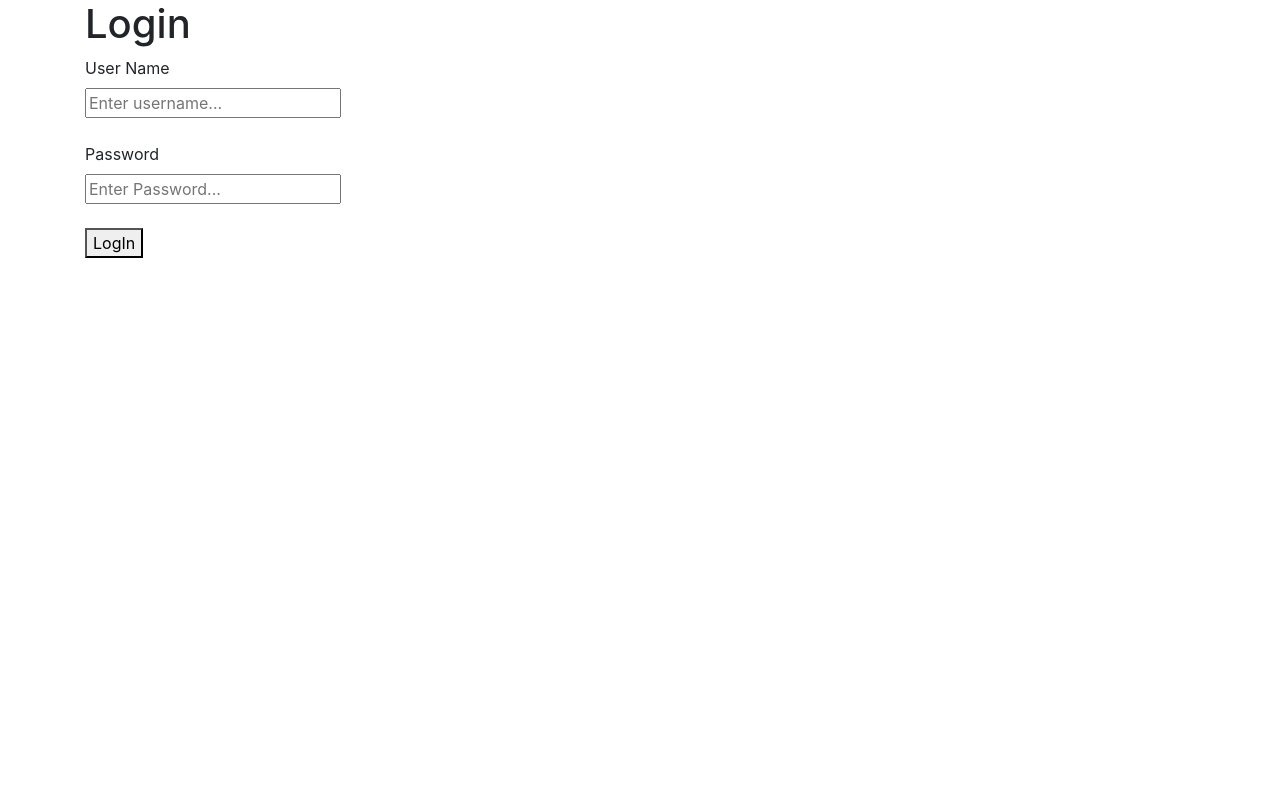
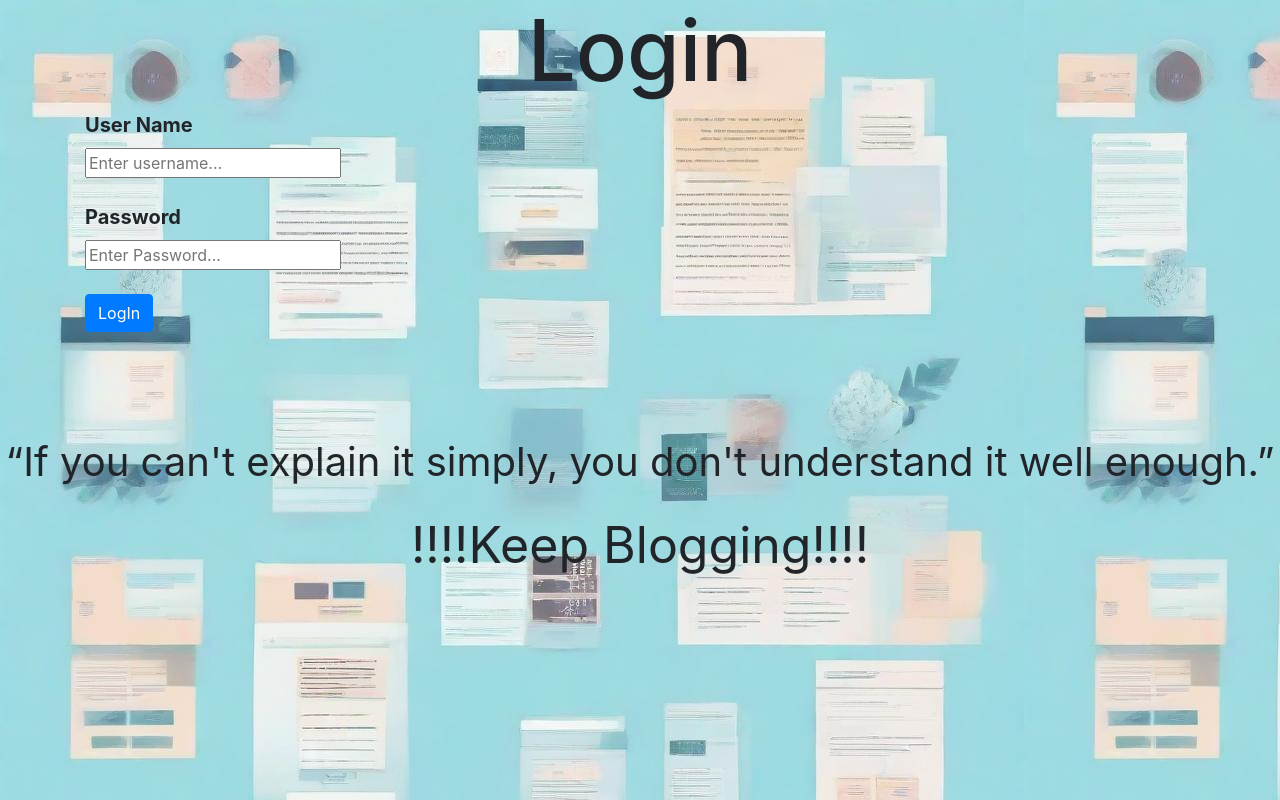
Before and after one commit to Sanviiiii/Blogging-Platform, a Django app: page /signin/ in a window 1280 px wide. Run offline with Django 4.2, Linux system fonts and the light colour scheme.

Commit message:
login styles

```diff
--- /dev/null
+++ b/blog_platform/static/styleslogin.css
@@ -0,0 +1,42 @@
+body{
+  background-image: url('background.jpeg');
+}
+
+
+h1{
+  font-size: 85px;
+}
+h1:hover{
+  font-size: 90px;
+}
+
+button{
+  border: 0px solid transparent;
+}
+button :hover{
+  border: 0px solid white;
+}
+
+.details{
+font-size: 20px;
+font-weight: bold;
+}
+
+.thought {
+  position: relative;
+}
+
+.quote{
+  font-size: 40px;
+}
+
+
+.quote p{
+  padding-top: 100px;
+}
+.blog{
+  font-size: 50px;
+}
+.blog:hover{
+  font-size: 55px;
+}
--- a/blog_platform/templates/login.html
+++ b/blog_platform/templates/login.html
@@ -5,17 +5,23 @@
     <meta name="viewport" content="width=device-width, initial-scale=1.0">
     {% load static %}
     <link rel="stylesheet" href="https://cdn.jsdelivr.net/npm/bootstrap@4.0.0/dist/css/bootstrap.min.css" integrity="sha384-Gn5384xqQ1aoWXA+058RXPxPg6fy4IWvTNh0E263XmFcJlSAwiGgFAW/dAiS6JXm" crossorigin="anonymous">
+    <link rel="stylesheet" href="{% static 'styleslogin.css' %}">
     <title>Login</title>
 </head>
 <body>
-    <h1 class="container">Login</h1>
+    <h1 class="container text-center">Login</h1>
     <form class="container" method="post" action="">
         {% csrf_token %}
-        <label for="uname">User Name</label><br>
+        <label class="details" for="uname">User Name</label><br>
         <input type="text" name="uname" id="uname" placeholder="Enter username..." required><br><br>
-        <label for="passwd">Password</label><br>
+        <label class="details"  for="passwd">Password</label><br>
         <input type="password" name="passwd" id="passwd" placeholder="Enter Password..." required><br><br>
-        <button type="submit">LogIn</button>
+        <button class="btn btn-primary" type="submit">LogIn</button>
     </form>
+    <div class="thought">
+        <div class="quote text-center">
+        <p >“If you can't explain it simply, you don't understand it well enough.”</p> </div>
+        <div class="blog text-center">!!!!Keep Blogging!!!!</div>
+    </div>
 </body>
 </html>
```
Also changed, not shown: db.sqlite3.
